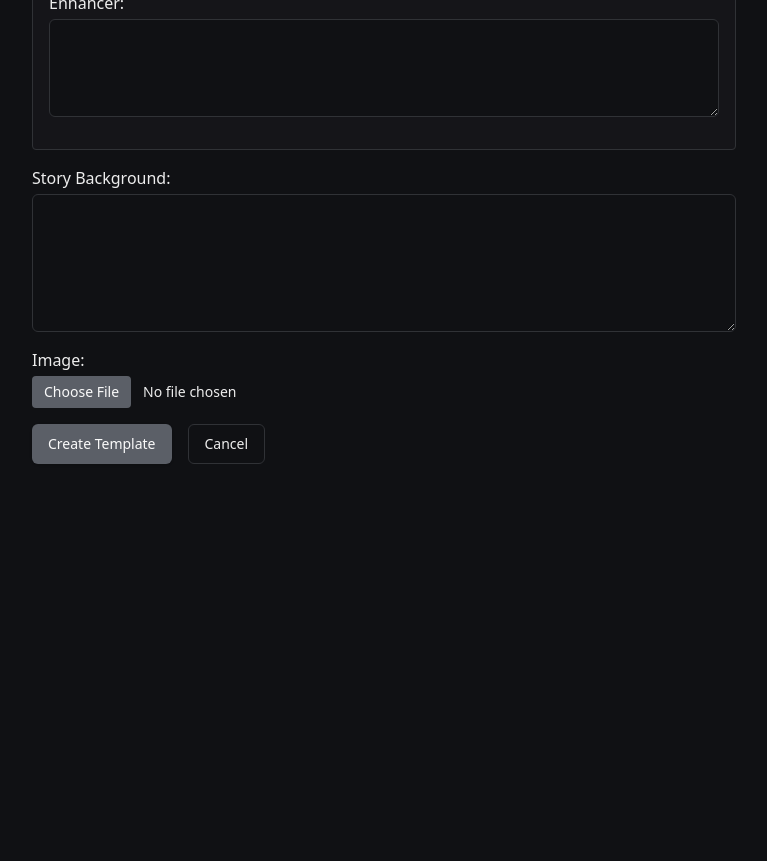
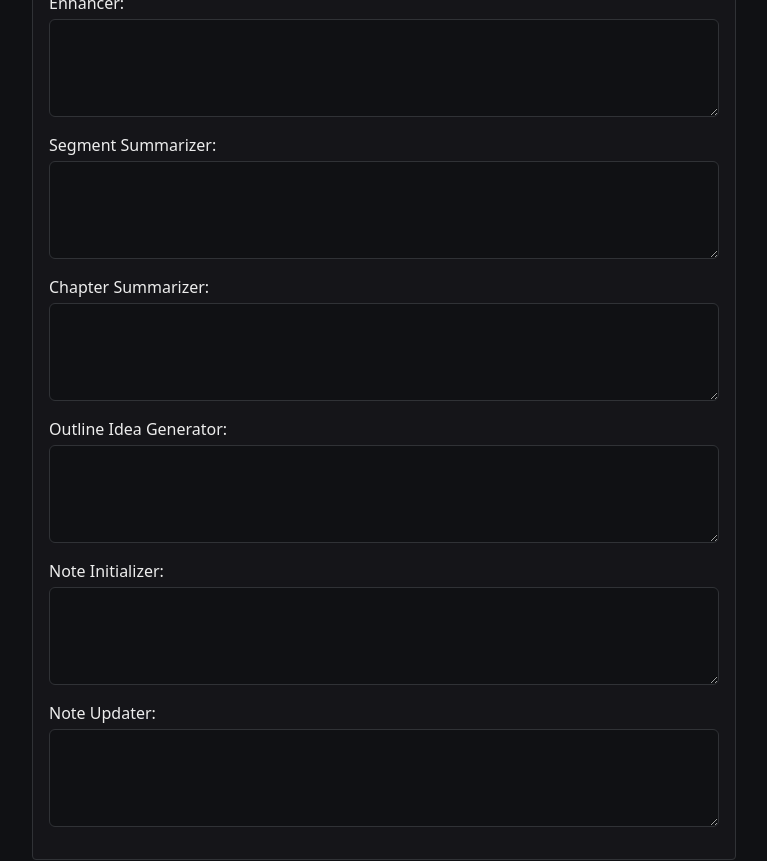
Before and after one commit to ratanajaya/AiStory, a Next.js app: page /templates/new in a window 1280 px wide. Shown: the part 1080-1941 px from the top of the page, without its empty margins (0-767 px from the left). Before the commit the page ends 1576 px from the top, so only its background shows below. Built offline with nearby package versions, Linux system fonts and the light colour scheme.

Commit message:
feat: add few more fields in PromptBuilderConfig

```diff
--- a/app/api/settings/route.ts
+++ b/app/api/settings/route.ts
@@ -12,19 +12,10 @@ export async function GET() {
     const doc = await KeyValueModel.findOne({ key: DEFAULT_KEY });
 
     if (!doc) {
-      // Return empty default value if not found
+      // This should never happen in practice, but keep a safe fallback for unset data.
       const emptyDefaultValue: DefaultValue = {
-        prompt: {
-          narrator: null,
-          inputTag: null,
-          summarizer: null,
-          summarizerEndState: null,
-        },
-        promptBuilder: {
-          narration1: null,
-          narration2: null,
-          enhancer: null,
-        },
+        prompt: { ..._constant.emptyPrompt },
+        promptBuilder: { ..._constant.emptyPromptBuilder },
         apiKey: { ..._constant.nullApiKey },
         selectedLlm: { ..._constant.defaultSelectedLlm },
       };
--- a/app/api/templates/[id]/merged/route.ts
+++ b/app/api/templates/[id]/merged/route.ts
@@ -21,6 +21,15 @@ function mergePromptBuilderWithDefaults(
     narration1: promptBuilder.narration1 || defaultPromptBuilder.narration1,
     narration2: promptBuilder.narration2 || defaultPromptBuilder.narration2,
     enhancer: promptBuilder.enhancer || defaultPromptBuilder.enhancer,
+    segmentSummarizer:
+      promptBuilder.segmentSummarizer || defaultPromptBuilder.segmentSummarizer,
+    chapterSummarizer:
+      promptBuilder.chapterSummarizer || defaultPromptBuilder.chapterSummarizer,
+    outlineIdeaGenerator:
+      promptBuilder.outlineIdeaGenerator || defaultPromptBuilder.outlineIdeaGenerator,
+    noteInitializer:
+      promptBuilder.noteInitializer || defaultPromptBuilder.noteInitializer,
+    noteUpdater: promptBuilder.noteUpdater || defaultPromptBuilder.noteUpdater,
   };
 }
 
--- a/app/setting/page.tsx
+++ b/app/setting/page.tsx
@@ -41,6 +41,11 @@ export default function SettingPage() {
             narration1: data.promptBuilder?.narration1 || '',
             narration2: data.promptBuilder?.narration2 || '',
             enhancer: data.promptBuilder?.enhancer || '',
+            segmentSummarizer: data.promptBuilder?.segmentSummarizer || '',
+            chapterSummarizer: data.promptBuilder?.chapterSummarizer || '',
+            outlineIdeaGenerator: data.promptBuilder?.outlineIdeaGenerator || '',
+            noteInitializer: data.promptBuilder?.noteInitializer || '',
+            noteUpdater: data.promptBuilder?.noteUpdater || '',
           },
           apiKey: {
             mistral: data.apiKey?.mistral || '',
--- a/app/templates/_components/TemplateForm.tsx
+++ b/app/templates/_components/TemplateForm.tsx
@@ -84,6 +84,11 @@ export default function TemplateForm({ templateId }: TemplateFormProps) {
             narration1: data.promptBuilder?.narration1 || '',
             narration2: data.promptBuilder?.narration2 || '',
             enhancer: data.promptBuilder?.enhancer || '',
+            segmentSummarizer: data.promptBuilder?.segmentSummarizer || '',
+            chapterSummarizer: data.promptBuilder?.chapterSummarizer || '',
+            outlineIdeaGenerator: data.promptBuilder?.outlineIdeaGenerator || '',
+            noteInitializer: data.promptBuilder?.noteInitializer || '',
+            noteUpdater: data.promptBuilder?.noteUpdater || '',
           },
           storyBackground: data.storyBackground || '',
           imageUrl: data.imageUrl ?? null,
--- a/components/PromptEditorSection.tsx
+++ b/components/PromptEditorSection.tsx
@@ -43,7 +43,7 @@ export function PromptEditorSection({
           />
         </FormField>
 
-        <FormField label="Summarizer:">
+        <FormField label="[DEPRECATED]Summarizer:">
           <Textarea
             value={prompt.summarizer || ''}
             onChange={(e) => onPromptChange('summarizer', e.target.value)}
@@ -86,6 +86,46 @@ export function PromptEditorSection({
             rows={4}
           />
         </FormField>
+
+        <FormField label="Segment Summarizer:">
+          <Textarea
+            value={promptBuilder.segmentSummarizer || ''}
+            onChange={(e) => onPromptBuilderChange('segmentSummarizer', e.target.value)}
+            rows={4}
+          />
+        </FormField>
+
+        <FormField label="Chapter Summarizer:">
+          <Textarea
+            value={promptBuilder.chapterSummarizer || ''}
+            onChange={(e) => onPromptBuilderChange('chapterSummarizer', e.target.value)}
+            rows={4}
+          />
+        </FormField>
+
+        <FormField label="Outline Idea Generator:">
+          <Textarea
+            value={promptBuilder.outlineIdeaGenerator || ''}
+            onChange={(e) => onPromptBuilderChange('outlineIdeaGenerator', e.target.value)}
+            rows={4}
+          />
+        </FormField>
+
+        <FormField label="Note Initializer:">
+          <Textarea
+            value={promptBuilder.noteInitializer || ''}
+            onChange={(e) => onPromptBuilderChange('noteInitializer', e.target.value)}
+            rows={4}
+          />
+        </FormField>
+
+        <FormField label="Note Updater:">
+          <Textarea
+            value={promptBuilder.noteUpdater || ''}
+            onChange={(e) => onPromptBuilderChange('noteUpdater', e.target.value)}
+            rows={4}
+          />
+        </FormField>
       </fieldset>
     </>
   );
--- a/models/index.ts
+++ b/models/index.ts
@@ -38,7 +38,12 @@ const TemplateSchema = new Schema<Template>({
   promptBuilder: {
     narration1: { type: String, default: null },
     narration2: { type: String, default: null },
-    enhancer: { type: String, default: null }
+    enhancer: { type: String, default: null },
+    segmentSummarizer: { type: String, default: null },
+    chapterSummarizer: { type: String, default: null },
+    outlineIdeaGenerator: { type: String, default: null },
+    noteInitializer: { type: String, default: null },
+    noteUpdater: { type: String, default: null }
   },
   storyBackground: { type: String, required: true },
   imageUrl: { type: String, default: null },
--- a/utils/_constant.ts
+++ b/utils/_constant.ts
@@ -11,6 +11,11 @@ const emptyPromptBuilder: PromptBuilderConfig = {
   narration1: '',
   narration2: '',
   enhancer: '',
+  segmentSummarizer: '',
+  chapterSummarizer: '',
+  outlineIdeaGenerator: '',
+  noteInitializer: '',
+  noteUpdater: '',
 };
 
 const emptyApiKey: ApiKeyConfig = {
```
Also changed, not shown: types/index.ts (+11 -0 lines), 1 other file (tests, documents, lock files or other folders).
